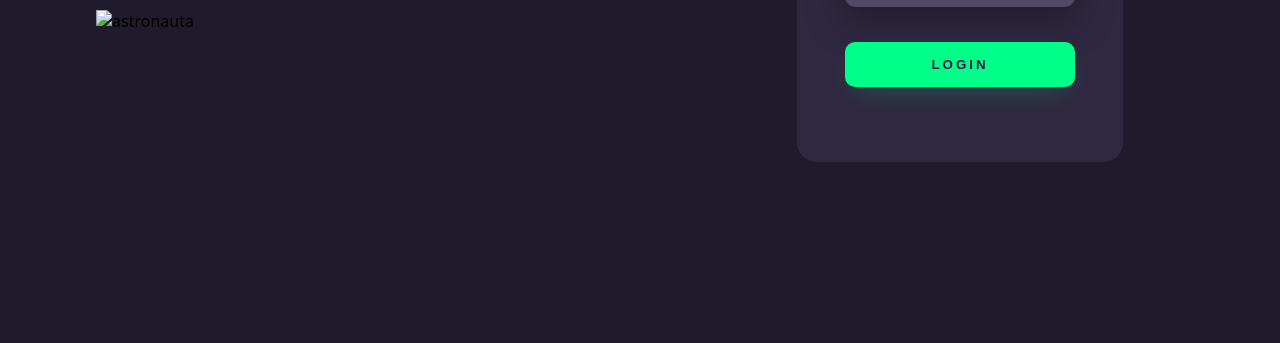
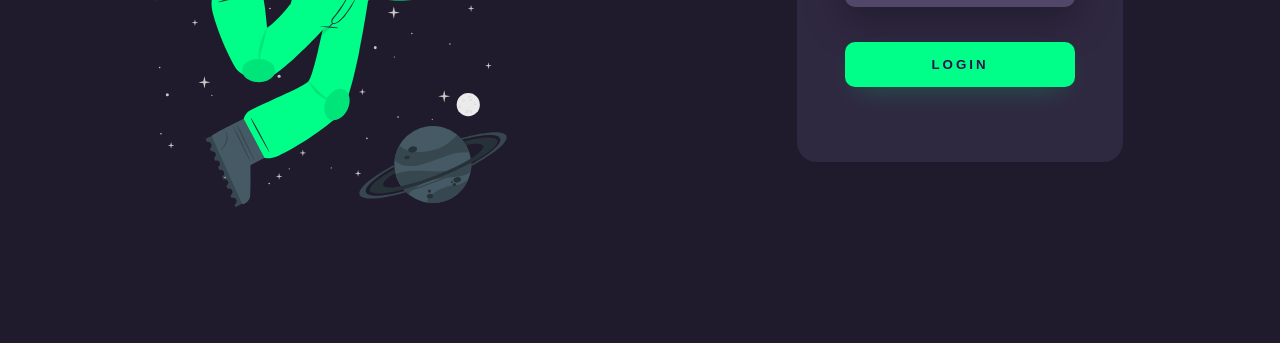
Before and after one commit to jose-xavier/login-page, a plain HTML site: page index.html in a window 1280 px wide. Shown: the part 457-800 px from the top of the page. Drawn offline with Linux system fonts and the light colour scheme.

Commit message:
changing the directory of the svg image

```diff
--- a/index.html
+++ b/index.html
@@ -17,7 +17,7 @@
     <div class="main-login">
       <div class="left-login">
         <h1>Faça seu login <br />E junte-se ao nosso time</h1>
-        <img src="astronauta.svg" alt="astronauta" class="left-login-image" />
+        <img src="./src/assets/astronauta.svg" alt="astronauta" class="left-login-image" />
       </div>
       <div class="right-login">
         <div class="card-login">
```
